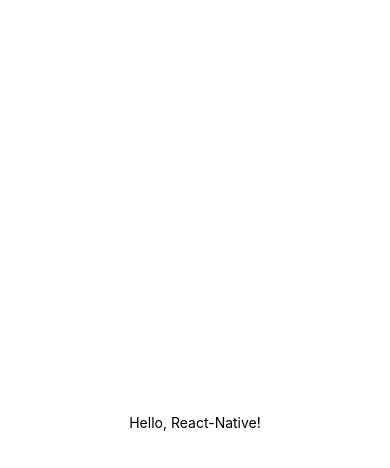
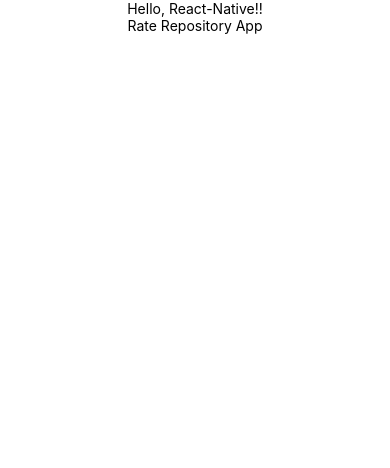
Before and after one commit to moysush/rate-repository-app, a React Native app: screen / in a window 390 px wide. Shown: the top 468 px of the page. Built offline with nearby package versions, Linux system fonts and the light colour scheme.

Commit message:
Core components; set up the environments correctly to view the application from both android, web, and android emulator

```diff
--- a/App.js
+++ b/App.js
@@ -1,11 +1,26 @@
-import { StatusBar } from 'expo-status-bar';
-import { StyleSheet, Text, View } from 'react-native';
+import { StatusBar } from "expo-status-bar";
+import {
+  Alert,
+  Platform,
+  Pressable,
+  StyleSheet,
+  Text,
+  View,
+} from "react-native";
+import Main from "./src/main";
 
 export default function App() {
   return (
     <View style={styles.container}>
-      <Text>Hello, React-Native!</Text>
-      <StatusBar style="auto" />
+      <Text>Hello, React-Native!!</Text>
+      <Main />
+      {/* <Text>
+        {Platform.OS === "android" ? "A real Android device" : " The Web"}
+      </Text>
+      <Pressable onPress={() => Alert.alert("You pressed the Text!")}>
+        <Text>You can press me</Text>
+      </Pressable>
+      <StatusBar style="auto" /> */}
     </View>
   );
 }
@@ -13,8 +28,8 @@
 const styles = StyleSheet.create({
   container: {
     flex: 1,
-    backgroundColor: '#fff',
-    alignItems: 'center',
-    justifyContent: 'center',
+    backgroundColor: "#fff",
+    alignItems: "center",
+    justifyContent: "center",
   },
 });
--- a/app.json
+++ b/app.json
@@ -21,10 +21,16 @@
       "adaptiveIcon": {
         "foregroundImage": "./assets/adaptive-icon.png",
         "backgroundColor": "#ffffff"
-      }
+      },
+      "package": "com.sushmoy.raterepositoryapp"
     },
     "web": {
       "favicon": "./assets/favicon.png"
+    },
+    "extra": {
+      "eas": {
+        "projectId": "cb722687-d98a-4a34-b12c-02b31d7ed7e9"
+      }
     }
   }
 }
--- a/package.json
+++ b/package.json
@@ -4,6 +4,7 @@
   "main": "node_modules/expo/AppEntry.js",
   "scripts": {
     "start": "expo start",
+    "dev": "expo start --dev-client",
     "android": "expo start --android",
     "ios": "expo start --ios",
     "web": "expo start --web",
@@ -12,6 +13,7 @@
   "dependencies": {
     "@expo/metro-runtime": "~3.1.3",
     "expo": "~50.0.17",
+    "expo-dev-client": "~3.3.12",
     "expo-status-bar": "~1.11.1",
     "react": "18.2.0",
     "react-dom": "18.2.0",
--- /dev/null
+++ b/src/main.jsx
@@ -0,0 +1,20 @@
+import { StyleSheet, Text, View } from "react-native";
+import Constants from "expo-constants";
+
+const styles = StyleSheet.create({
+  container: {
+    marginTop: Constants.statusBarHeight,
+    flexGrow: 1,
+    flexShrink: 1,
+  },
+});
+
+const Main = () => {
+  return (
+    <View style={styles.container}>
+      <Text>Rate Repository App</Text>
+    </View>
+  );
+};
+
+export default Main;
```
Also changed, not shown: eas.json (added, +21 -0 lines), 1 other file (tests, documents, lock files or other folders).
